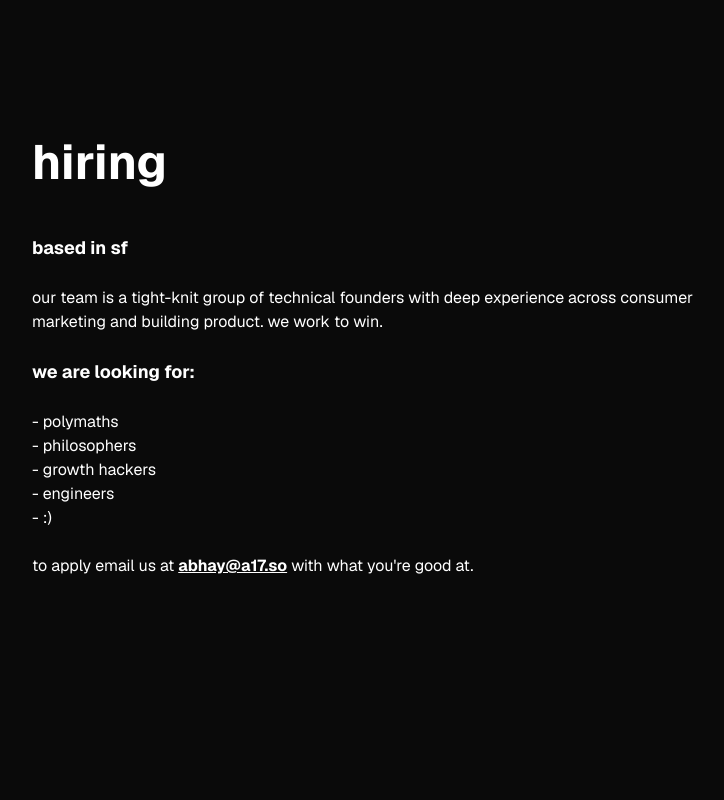
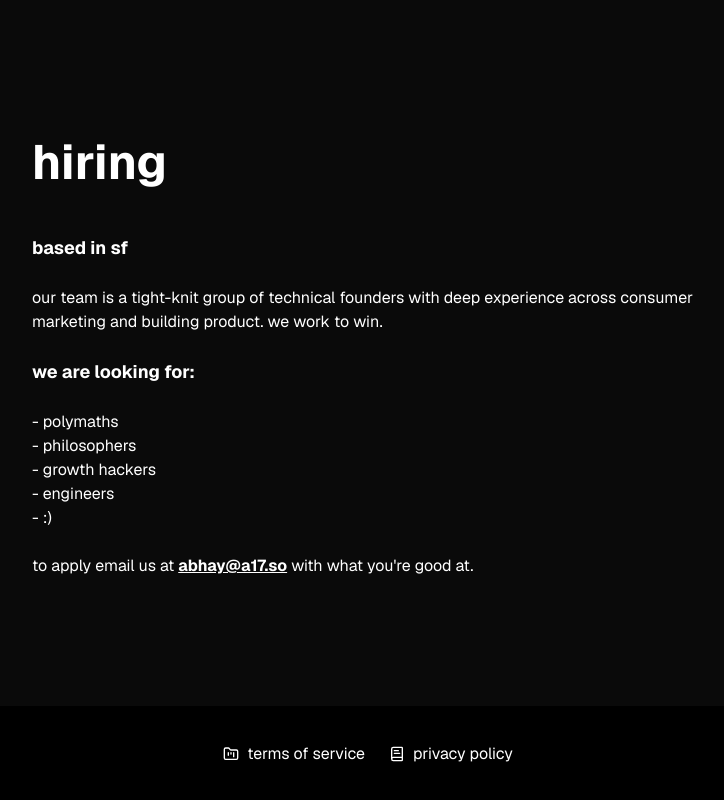
Before and after one commit to a17-so/a17-site, a Next.js app: page / in a window 1280 px wide. Shown: the part 1642-2442 px from the top of the page, without its empty margins (272-996 px from the left). Built offline with nearby package versions, Linux system fonts and the light colour scheme.

Commit message:
added to home

```diff
--- a/app/page.tsx
+++ b/app/page.tsx
@@ -325,8 +325,46 @@ export default function Home() {
           </motion.div>
         </motion.section>
 
+
       </main>
 
+
+      <footer className="flex flex-col items-center justify-center w-full h-24 bg-black text-white">
+      <motion.div
+          className="row-start-3 flex gap-[24px] flex-wrap items-center justify-center"
+          initial={{ opacity: 0, y: 20 }}
+          animate={{ opacity: 1, y: 0 }}
+          transition={{ duration: 0.8, ease: "easeOut", delay: 0.6 }}
+        >
+        <a
+          className="flex items-center gap-2 hover:underline hover:underline-offset-4"
+          href="/terms-of-service"
+        >
+          <Image
+            className="invert"
+            aria-hidden
+            src="/portfolio.svg"
+            alt="Portfolio icon"
+            width={16}
+            height={16}
+          />
+          terms of service
+        </a>
+        <a
+          className="flex items-center gap-2 hover:underline hover:underline-offset-4"
+          href="/privacy-policy"
+        >
+          <Image
+            className="invert"
+            src="/file.svg"
+            alt="File icon"
+            width={16}
+            height={16}
+          />
+          privacy policy
+        </a>
+        </motion.div>
+      </footer>
 
     </div>
   );
```
